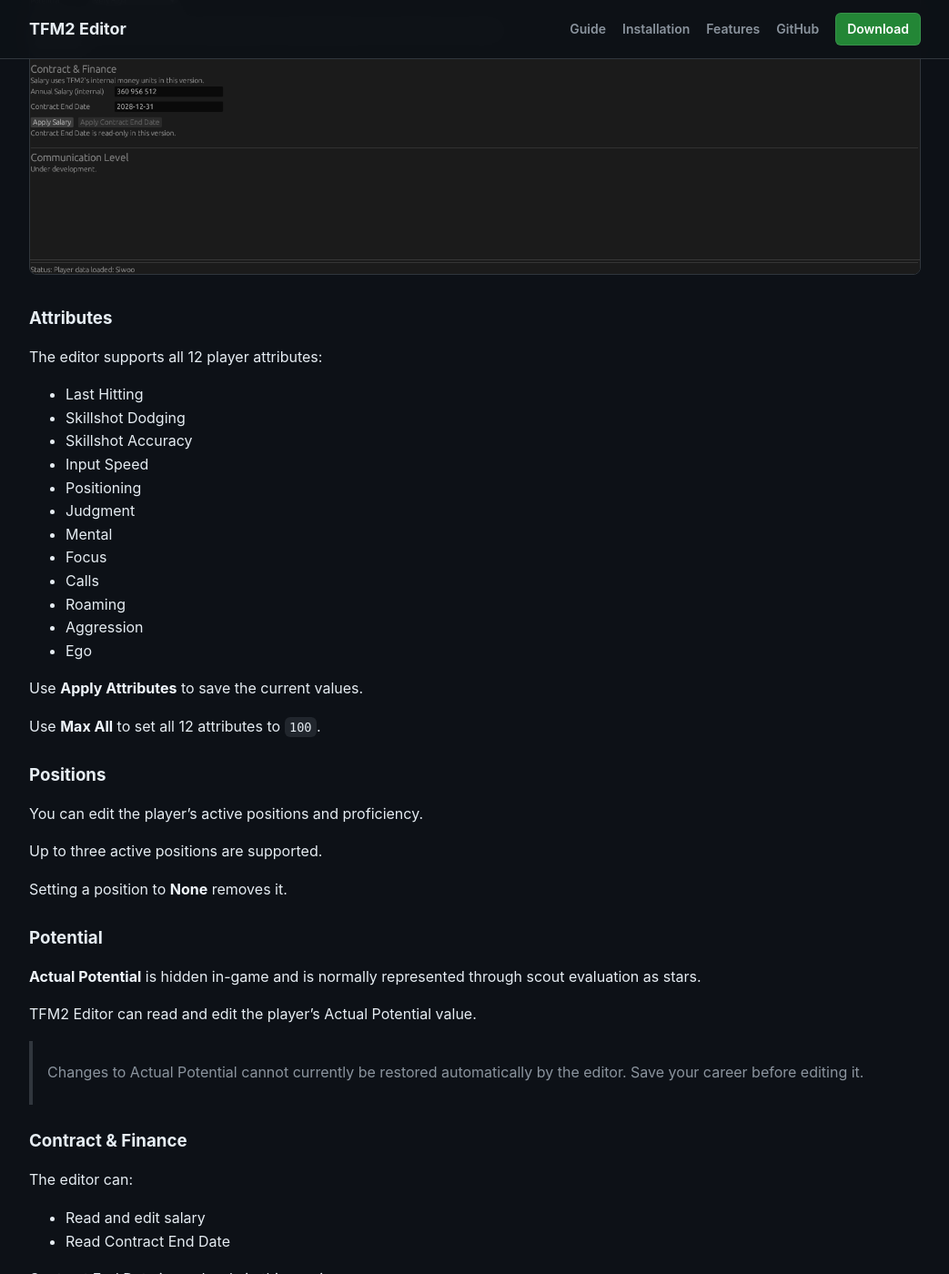
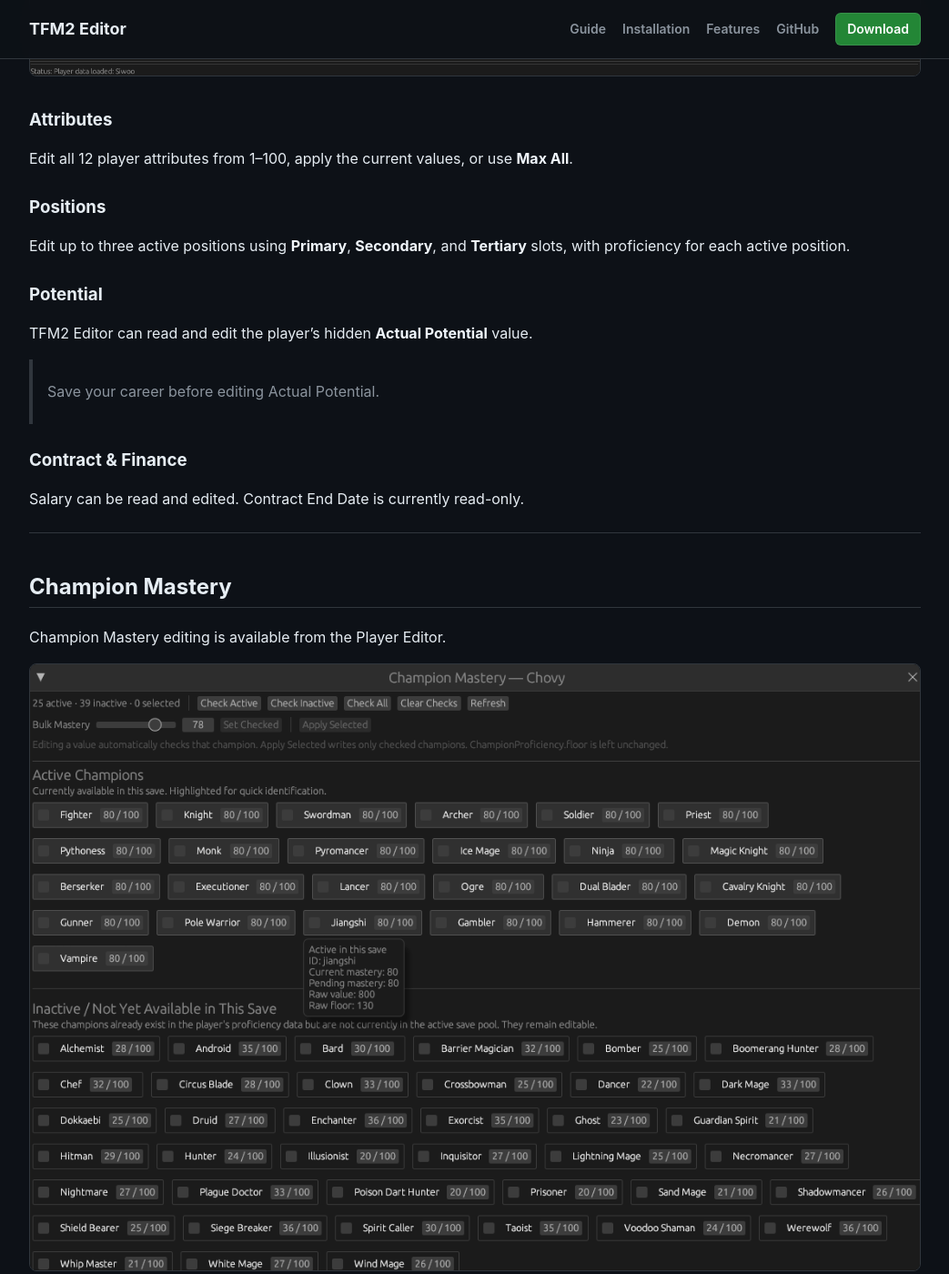
Before and after one commit to jal-io/tfm2-editor, a Jekyll site: the page built from docs/features.md, in a window 1280 px wide and 1400 px high, scrolled down 2204 px. Shown: the whole window at 91% size, without its empty margins (118-1161 px from the left). Built offline with Jekyll 4.4.1, drawn with Linux system fonts in a browser that asks for light colours; some of the changed text lies outside the part shown.

Commit message:
Update project for TFM2 0.5.3

```diff
--- a/docs/features.md
+++ b/docs/features.md
@@ -17,17 +17,7 @@ The **Economy** tab lets you edit the active team's financial values.
 
 ![Economy tab](images/economy.png)
 
-You can edit:
-
-- Money
-- Transfer Budget
-- Salary Budget
-
-Use **Refresh** to reload the current values from the game.
-
-Use **Apply Economy** to write the values to the active career.
-
-The **Set all to 1.2T** button fills all three economy fields with `1 200 000 000 000`.
+You can edit Money, Transfer Budget, and Salary Budget.
 
 > Economy values use Teamfight Manager 2's internal money units in this version.
 
@@ -41,53 +31,37 @@ The **Player Editor** lets you search for a player and edit several parts of the
 
 ### Attributes
 
-The editor supports all 12 player attributes:
-
-- Last Hitting
-- Skillshot Dodging
-- Skillshot Accuracy
-- Input Speed
-- Positioning
-- Judgment
-- Mental
-- Focus
-- Calls
-- Roaming
-- Aggression
-- Ego
-
-Use **Apply Attributes** to save the current values.
-
-Use **Max All** to set all 12 attributes to `100`.
+Edit all 12 player attributes from 1–100, apply the current values, or use **Max All**.
 
 ### Positions
 
-You can edit the player's active positions and proficiency.
-
-Up to three active positions are supported.
-
-Setting a position to **None** removes it.
+Edit up to three active positions using **Primary**, **Secondary**, and **Tertiary** slots, with proficiency for each active position.
 
 ### Potential
 
-**Actual Potential** is hidden in-game and is normally represented through scout evaluation as stars.
+TFM2 Editor can read and edit the player's hidden **Actual Potential** value.
 
-TFM2 Editor can read and edit the player's Actual Potential value.
-
-> Changes to Actual Potential cannot currently be restored automatically by the editor. Save your career before editing it.
+> Save your career before editing Actual Potential.
 
 ### Contract & Finance
 
-The editor can:
+Salary can be read and edited. Contract End Date is currently read-only.
 
-- Read and edit salary
-- Read Contract End Date
+---
 
-Contract End Date is read-only in this version.
+## Champion Mastery
 
-### Communication Level
+Champion Mastery editing is available from the Player Editor.
 
-Communication editing is still under development.
+![Champion Mastery](images/player-edit-champion-mastery.png)
+
+You can:
+
+- Edit individual Champion Mastery values
+- Check Active or Inactive champions
+- Check All or Clear Checks
+- Apply a bulk mastery value to checked champions
+- Apply changes only to selected champions
 
 ---
 
@@ -97,19 +71,11 @@ The **Recruitment** tab contains tools for transfer negotiation, retry cooldowns
 
 ![Recruitment tab](images/recruitment.png)
 
-### Transfer Always Success
+Available tools include:
 
-Enable **Transfer Always Success** to force supported transfer negotiations into a successful state.
-
-This is a runtime toggle.
-
-### Instant Retry
-
-Enable **Instant Retry** to remove the normal negotiation retry cooldown.
-
-### Move Player to Team
-
-Search for a contracted player, choose a destination team, and use **Move Player to Team**.
+- Transfer Always Success
+- Instant Retry
+- Move contracted players between teams
 
 Free-agent moves are not supported yet.
 
@@ -121,59 +87,25 @@ The **Search → Players** view lets you browse, filter, sort, and compare the p
 
 ![Player Search](images/player-search-1.png)
 
-The table includes information such as:
+The table includes player identity, team, position, ratings, Actual Potential, salary, contract data, and all 12 attributes.
 
-- Name
-- ID
-- Age
-- Team
-- Position
-- Actual Rating
-- Potential Rating
-- Actual Potential
-- Salary
-- Contract End
-- All 12 player attributes
+### Sorting by Actual Rating
 
-Click a column header to sort.
-
-Drag column separators to resize columns.
-
-Double-click a separator to auto-size it.
-
-### Actual Rating
+![Player Search sorted by Actual Rating](images/player-search-sorted-ar.png)
 
 Values marked with `≈` are calculated as the average of the 12 player attributes.
 
-### Potential Rating
-
-Potential Rating is based on the hidden **Actual Potential** value.
-
-### Sorting by Actual Rating
-
-Player Search can be sorted by any supported column, including Actual Rating.
-
-![Player Search sorted by Actual Rating](images/player-search-sorted-ar.png)
-
 ### Quick Filters
-
-Quick Filters can narrow the database by:
-
-- Name
-- Team
-- Region
-- Position
-- Age
-- Actual Potential
-- Free-agent status
 
 ![Player Search with Quick Filter](images/player-search-quick-filter.png)
 
+Quick Filters include name, team, region, position, age, Actual Potential, and free-agent status.
+
 ### Skill Data
 
+![Player Search skill data](images/player-search-skilldata.png)
+
 The table can be scrolled horizontally to inspect all player attributes.
-
-![Player Search skill data](images/player-search-skilldata.png)
 
 ---
 
@@ -181,40 +113,13 @@ The table can be scrolled horizontally to inspect all player attributes.
 
 **Advanced Search** lets you combine multiple conditions to narrow the player database.
 
-Open it from the **Advanced Search** button in the Player Search view.
-
-### Multiple Conditions
-
-You can combine conditions such as:
-
-- Position
-- Region
-- Age
-- Salary
-- Transfer Fee
-- Actual Rating
-- Any of the 12 player attributes
-- Free Agents Only
+![Advanced Search filters](images/advanced-search-filter1.png)
 
 All active conditions are combined using **AND** logic.
 
-![Advanced Search filters](images/advanced-search-filter1.png)
-
 ### Saved Filters
 
-Advanced Search includes a Saved Filters library.
-
-You can:
-
-- Create a new filter
-- Save a filter
-- Load a filter
-- Update a filter
-- Delete a filter
-- Import a filter
-- Export a filter
-
-Saved filters are stored locally in the `filters` folder.
+You can create, save, load, update, delete, import, and export reusable filters.
 
 ![Advanced Search saved filter](images/advanced-search-filter2.png)
 
```
Also changed, not shown: other parts of docs/features.md (+2 -2 lines), docs/index.md (+7 -4 lines), docs/installation.md (+3 -3 lines), CHANGELOG.md, README.md, docs/images/player-edit-champion-mastery.png (added).
